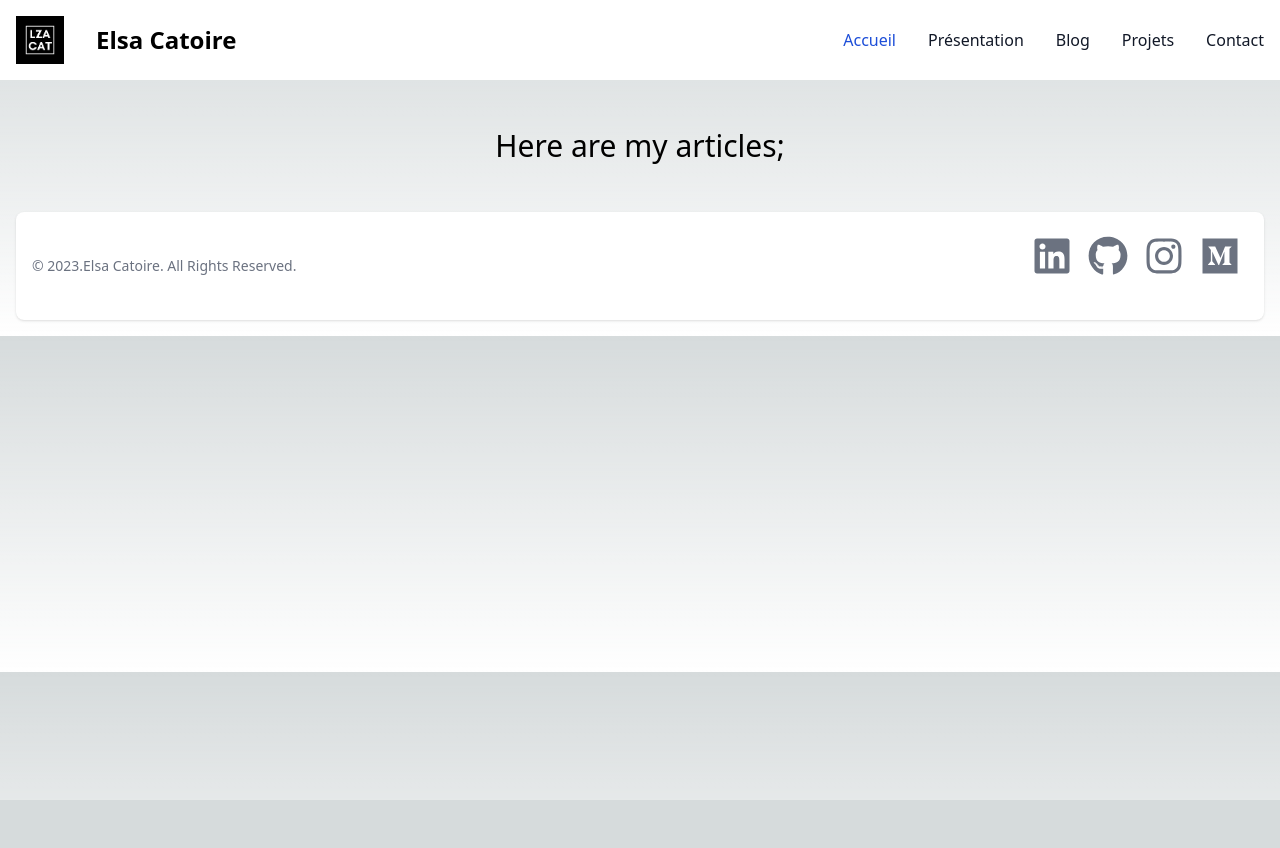
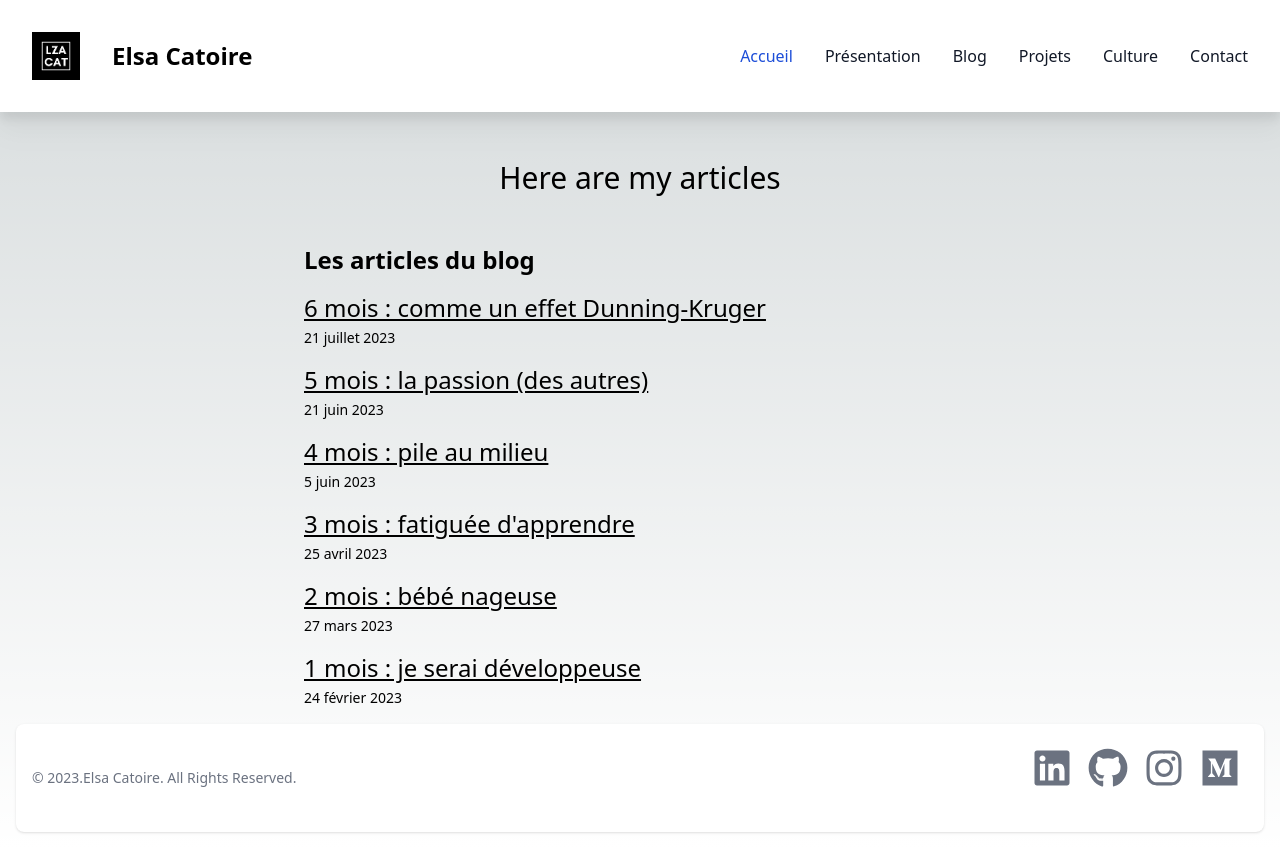
Before and after one commit to elsacatoire/blog-next, a Next.js app: page /posts in a window 1280 px wide. Before the commit the page ends 800 px from the top, so only its background shows below. Built offline with nearby package versions, Linux system fonts and the light colour scheme.

Commit message:
modif et ajout des ocntenus de blog

```diff
--- a/app/components/ListItem.tsx
+++ b/app/components/ListItem.tsx
@@ -10,6 +10,7 @@ export default function ListItem({ post }: Props) {
     const formattedDate = getFormattedDate(date)
 
     return (
+
         <li className="mt-4 text-2xl dark:text-white/90">
             <Link className="underline hover:text-black/70 dark:hover:text-white" href={`/posts/${id}`}>{title}</Link>
             <br />
--- a/app/components/Navbar.tsx
+++ b/app/components/Navbar.tsx
@@ -7,7 +7,7 @@ export default function Navbar() {
 
     return (
 
-        <nav className="bg-white border-gray-200 dark:bg-gray-900">
+        <nav className="bg-white border-gray-200 dark:bg-gray-900 p-4 sticky top-0 drop-shadow-xl z-10">
             <div className="max-w-screen-xl flex flex-wrap items-center justify-between mx-auto p-4">
                 <Link href="/" className="flex items-center">
                     <Image src="/images/logo.png" className="h-12 w-12 mr-8" alt="Flowbite Logo" width={100} height={100} />
@@ -22,19 +22,22 @@ export default function Navbar() {
                 <div className="hidden w-full md:block md:w-auto" id="navbar-default">
                     <ul className="font-medium flex flex-col p-4 md:p-0 mt-4 border border-gray-100 rounded-lg bg-gray-50 md:flex-row md:space-x-8 md:mt-0 md:border-0 md:bg-white dark:bg-gray-800 md:dark:bg-gray-900 dark:border-gray-700">
                         <li>
-                            <a href="/" className="block py-2 pl-3 pr-4 text-white bg-blue-700 rounded md:bg-transparent md:text-blue-700 md:p-0 dark:text-white md:dark:text-blue-500" aria-current="page">Accueil</a>
+                            <Link href="/" className="block py-2 pl-3 pr-4 text-white bg-blue-700 rounded md:bg-transparent md:text-blue-700 md:p-0 dark:text-white md:dark:text-blue-500" aria-current="page">Accueil</Link>
                         </li>
                         <li>
-                            <a href="/presentation" className="block py-2 pl-3 pr-4 text-gray-900 rounded hover:bg-gray-100 md:hover:bg-transparent md:border-0 md:hover:text-blue-700 md:p-0 dark:text-white md:dark:hover:text-blue-500 dark:hover:bg-gray-700 dark:hover:text-white md:dark:hover:bg-transparent">Présentation</a>
+                            <Link href="/presentation" className="block py-2 pl-3 pr-4 text-gray-900 rounded hover:bg-gray-100 md:hover:bg-transparent md:border-0 md:hover:text-blue-700 md:p-0 dark:text-white md:dark:hover:text-blue-500 dark:hover:bg-gray-700 dark:hover:text-white md:dark:hover:bg-transparent">Présentation</Link>
                         </li>
                         <li>
-                            <a href="/posts" className="block py-2 pl-3 pr-4 text-gray-900 rounded hover:bg-gray-100 md:hover:bg-transparent md:border-0 md:hover:text-blue-700 md:p-0 dark:text-white md:dark:hover:text-blue-500 dark:hover:bg-gray-700 dark:hover:text-white md:dark:hover:bg-transparent">Blog</a>
+                            <Link href="/posts" className="block py-2 pl-3 pr-4 text-gray-900 rounded hover:bg-gray-100 md:hover:bg-transparent md:border-0 md:hover:text-blue-700 md:p-0 dark:text-white md:dark:hover:text-blue-500 dark:hover:bg-gray-700 dark:hover:text-white md:dark:hover:bg-transparent">Blog</Link>
                         </li>
                         <li>
-                            <a href="/projets" className="block py-2 pl-3 pr-4 text-gray-900 rounded hover:bg-gray-100 md:hover:bg-transparent md:border-0 md:hover:text-blue-700 md:p-0 dark:text-white md:dark:hover:text-blue-500 dark:hover:bg-gray-700 dark:hover:text-white md:dark:hover:bg-transparent">Projets</a>
+                            <Link href="/projets" className="block py-2 pl-3 pr-4 text-gray-900 rounded hover:bg-gray-100 md:hover:bg-transparent md:border-0 md:hover:text-blue-700 md:p-0 dark:text-white md:dark:hover:text-blue-500 dark:hover:bg-gray-700 dark:hover:text-white md:dark:hover:bg-transparent">Projets</Link>
                         </li>
                         <li>
-                            <a href="/contact" className="block py-2 pl-3 pr-4 text-gray-900 rounded hover:bg-gray-100 md:hover:bg-transparent md:border-0 md:hover:text-blue-700 md:p-0 dark:text-white md:dark:hover:text-blue-500 dark:hover:bg-gray-700 dark:hover:text-white md:dark:hover:bg-transparent">Contact</a>
+                            <Link href="/culture" className="block py-2 pl-3 pr-4 text-gray-900 rounded hover:bg-gray-100 md:hover:bg-transparent md:border-0 md:hover:text-blue-700 md:p-0 dark:text-white md:dark:hover:text-blue-500 dark:hover:bg-gray-700 dark:hover:text-white md:dark:hover:bg-transparent">Culture</Link>
+                        </li>
+                        <li>
+                            <Link href="/contact" className="block py-2 pl-3 pr-4 text-gray-900 rounded hover:bg-gray-100 md:hover:bg-transparent md:border-0 md:hover:text-blue-700 md:p-0 dark:text-white md:dark:hover:text-blue-500 dark:hover:bg-gray-700 dark:hover:text-white md:dark:hover:bg-transparent">Contact</Link>
                         </li>
                     </ul>
                 </div>
--- /dev/null
+++ b/app/culture/page.tsx
@@ -0,0 +1,14 @@
+export default function Culture() {
+    return (
+        <main className="px-6 mx-auto">
+            <p className="mt-12 mb-12 text-3xl text-center dark:text-white">
+                Un peu de culture
+            </p>
+
+            <p className="mt-12 mb-12 text-3xl text-center dark:text-white">
+                Mes projets perso
+            </p>
+
+        </main>
+    )
+}
--- a/app/page.tsx
+++ b/app/page.tsx
@@ -22,7 +22,7 @@ export default function Home() {
           <MyProfilePic2 />
         </div>
       </div>
-      <div className="flex">
+      <div className="left">
         <Post2 />
       </div>
     </main>
--- a/app/posts/page.tsx
+++ b/app/posts/page.tsx
@@ -1,11 +1,14 @@
+import Posts from "../components/Posts"
+
 export default function posts() {
     return (
         <main className="px-6 mx-auto">
             <p className="mt-12 mb-12 text-3xl text-center dark:text-white">
-                Here are my articles;
-                <span className="whitespace-nowrap">
-                </span>
+                Here are my articles
             </p>
+            <div>
+                <Posts />
+            </div>
 
         </main>
     )
--- a/blogposts/mois-1.md
+++ b/blogposts/mois-1.md
@@ -1,7 +1,8 @@
 ---
-title: "1 mois"
+title: "1 mois : je serai développeuse"
 date: "2023-02-24"
 ---
+Mois 1, le 24 février 2023,
 
 Cher journal,
 
--- a/blogposts/mois-2.md
+++ b/blogposts/mois-2.md
@@ -1,7 +1,8 @@
 ---
-title: "2 mois"
+title: "2 mois : bébé nageuse"
 date: "2023-03-27"
 ---
+Mois 2, le 27 mars 2023
 
 ## “Maintenant, t’es dans l’grand bain, devine comment on nage”*
 
--- a/blogposts/mois-3.md
+++ b/blogposts/mois-3.md
@@ -1,7 +1,9 @@
 ---
-title: "3 mois"
+title: "3 mois : fatiguée d'apprendre"
 date: "2023-04-25"
 ---
+
+Mois 3, le 25 avril 2023
 
 Cher journal,
 
--- a/blogposts/mois-4.md
+++ b/blogposts/mois-4.md
@@ -1,7 +1,8 @@
 ---
-title: "3 mois"
+title: "4 mois : pile au milieu"
 date: "2023-06-05"
 ---
+Mois 4, le 05 juin 2023
 
 Cher journal,
 
--- a/blogposts/mois-5.md
+++ b/blogposts/mois-5.md
@@ -1,7 +1,8 @@
 ---
-title: "5 mois"
+title: "5 mois : la passion (des autres)"
 date: "2023-06-21"
 ---
+Mois 5, le 21 juin 2023,
 
 Cher journal,
 
--- a/blogposts/mois-6.md
+++ b/blogposts/mois-6.md
@@ -1,7 +1,8 @@
 ---
-title : "6 mois"
+title : "6 mois : comme un effet Dunning-Kruger"
 date : "2023-07-21"
 ---
+Mois 6, le 21 juillet 2023,
 
 Cher journal,
 
```
